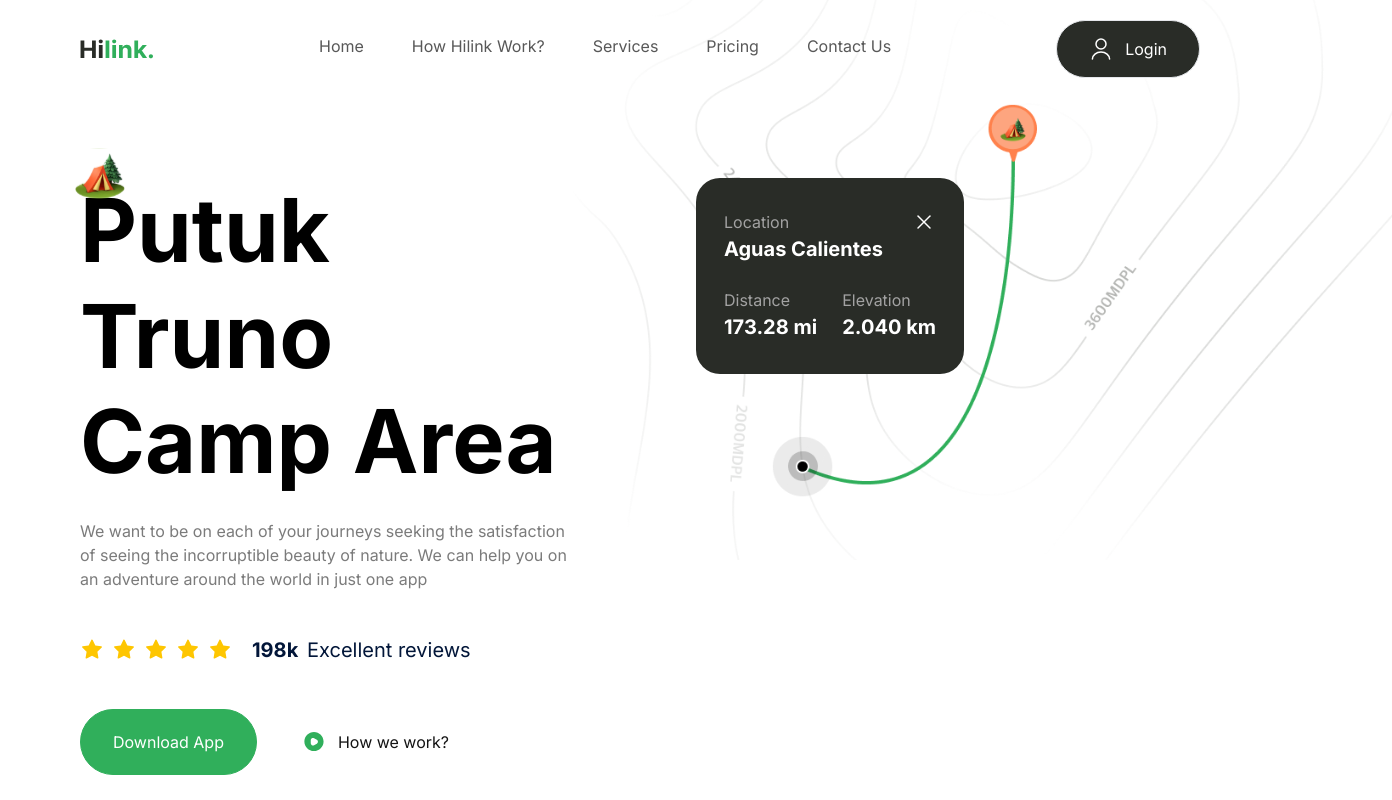
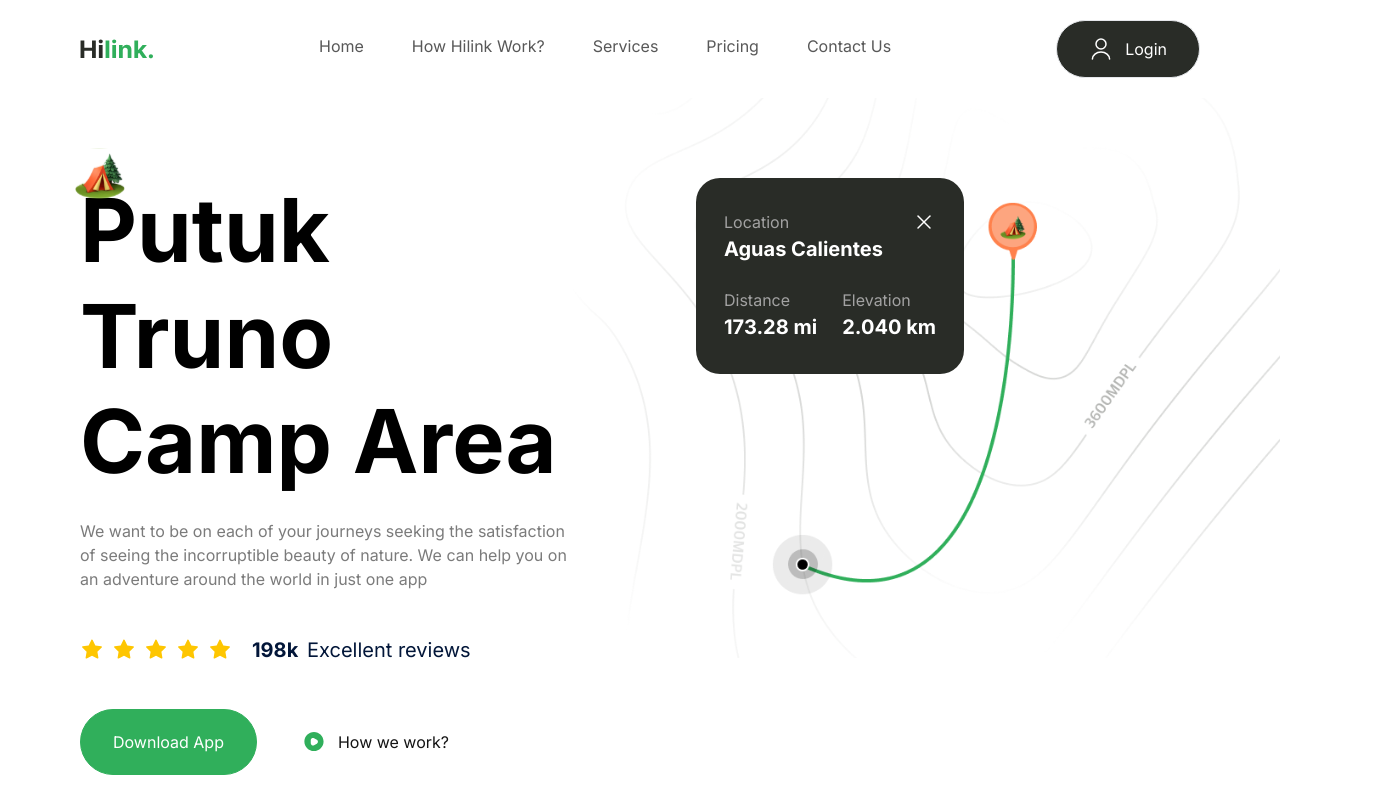
Before and after one commit to SoumyajeetMazumdar/travelpage-nextjs, a Next.js app: page / in a window 1280 px wide. Shown: the top 800 px of the page, 1392 px wide, since content can reach past the window. Built offline with nearby package versions, Linux system fonts and the light colour scheme.

Commit message:
heromap ratio issue fixed

```diff
--- a/components/Hero.tsx
+++ b/components/Hero.tsx
@@ -4,7 +4,7 @@
 
 const Hero = () => {
   return (
-    <section className="max-container padding-container flex flex-col gap-20 py-10 pb-32 md:gap-28 lg:py-20 xl:flex-row ">
+    <section className="max-container padding-container flex flex-col gap-20 py-10 pb-32 md:gap-28 lg:py-20 xl:flex-row relative ">
       <div className="hero-map" />
 
       <div className="relative z-20 flex flex-1 flex-col xl:w-1/2">
```
